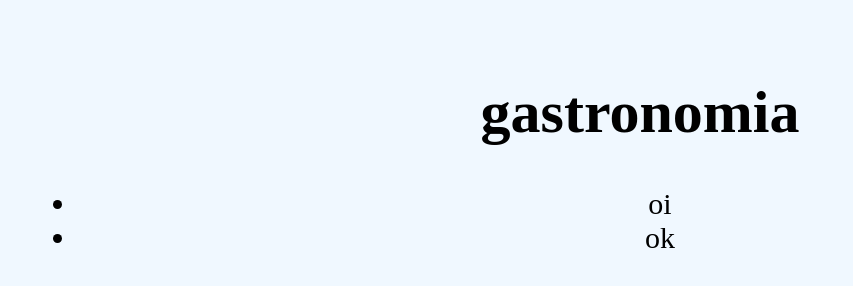
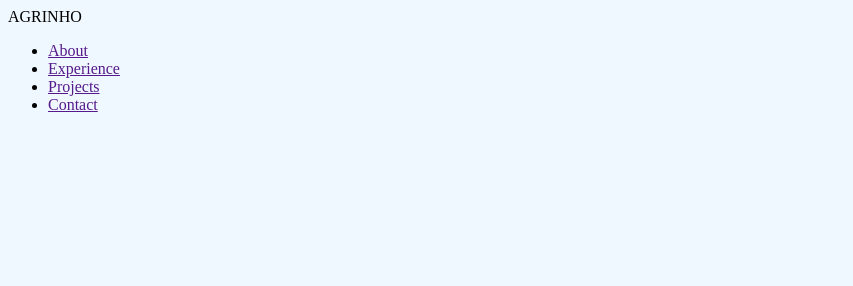
Before and after one commit to gustavomachado112/agrinho, a plain HTML site: page index.html in a window 1280 px wide. Shown: the whole page, without its empty margins (0-853 px from the left). Drawn offline with Linux system fonts and the light colour scheme.

Commit message:
Update index.html

```diff
--- a/index.html
+++ b/index.html
@@ -7,13 +7,19 @@
     <title>agrinho</title>
 </head>
 <body>
+
+    <nav id="desktop-nav">
+        <div class="logo">AGRINHO</div>
+        <div>
+          <ul class="nav-links">
+            <li><a href="">About</a></li>
+            <li><a href="">Experience</a></li>
+            <li><a href="">Projects</a></li>
+            <li><a href="">Contact</a></li>
+          </ul>
+        </div>
+      </nav>
 <header>
-    <h1>gastronomia</h1>
-    <ul>
-        <li>oi</li>
-        <li>ok</li>
-
-    </ul>
 </header>
 </body>
 </html>
```
